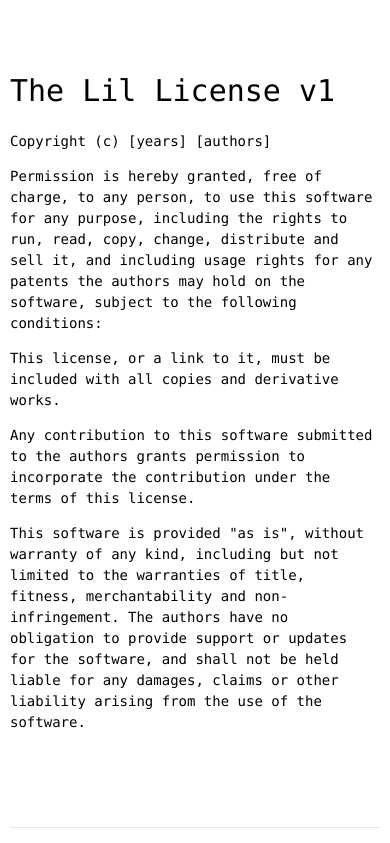
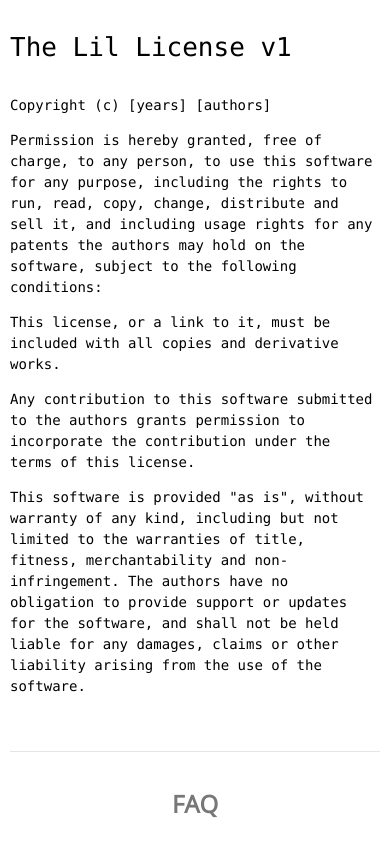
Before and after one commit to jashkenas/lil-license, a plain HTML site: page v1.html in a window 390 px wide. Shown: the top 843 px of the page. Drawn offline with nearby package versions, Linux system fonts and the light colour scheme; a web font is replaced by a local one.

Commit message:
Some mobile tweaks and text tweaks

```diff
--- a/v1.html
+++ b/v1.html
@@ -28,6 +28,7 @@
       .lil-license h1 {
         font-weight: normal;
         font-size: 30px;
+        line-height: 35px;
         margin-bottom: 30px;
       }
 
@@ -55,6 +56,20 @@
         font-style: italic;
         margin: 10px 0 0;
       }
+
+    /* Mobile */
+    @media (max-width: 500px) {
+      .lil-license {
+        margin: 30px 0 40px;
+        padding-bottom: 40px;
+      }
+      .lil-license h1 {
+        font-size: 26px;
+      }
+      .faq {
+        margin-bottom: 50px;
+      }
+    }
 
   </style>
 </head>
@@ -120,7 +135,7 @@ you well.</p>
 <p>This license is a terrible idea. Open source authors need to be paid for their
 work!</p>
 <p>Check out <a href="https://licensezero.com/">License Zero</a>. It helps open source
-software stay free to use and modify for non-commercial purposes, while
+software stay free for use and modification for non-commercial purposes, while
 commercial users can be required to pay after a trial period.</p>
 <p>I just decided to license my project under LIL. Does anyone care?</p>
 <p>We do. Please take a moment to <a href="http://example.com">add it to the wiki</a>.</p>
```
Also changed, not shown: 1 other file.
